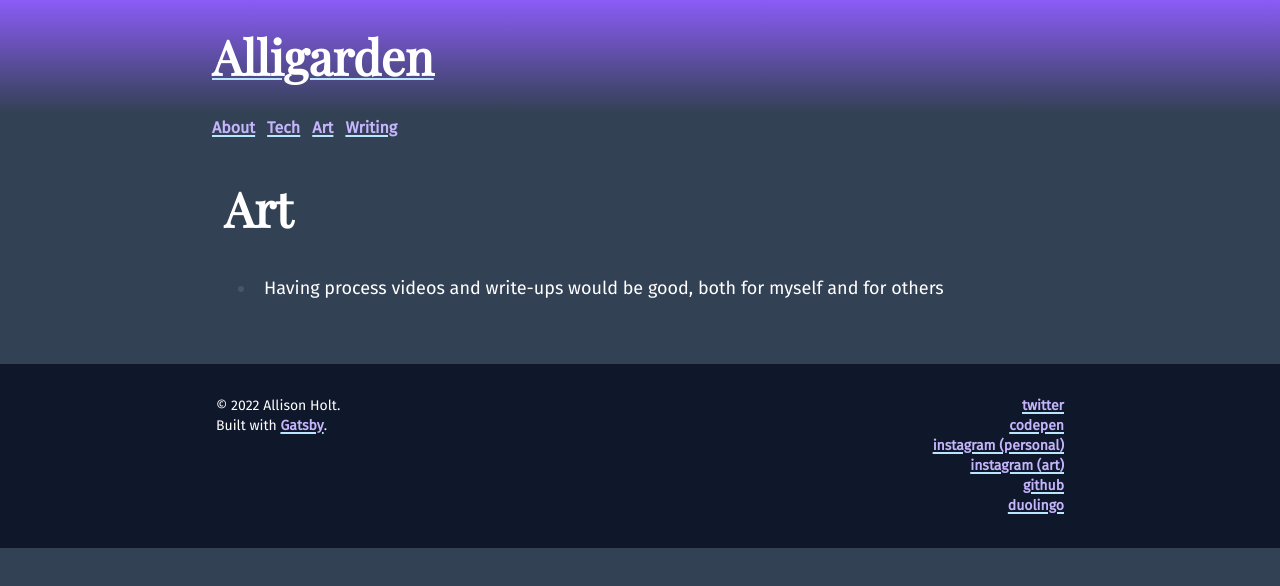
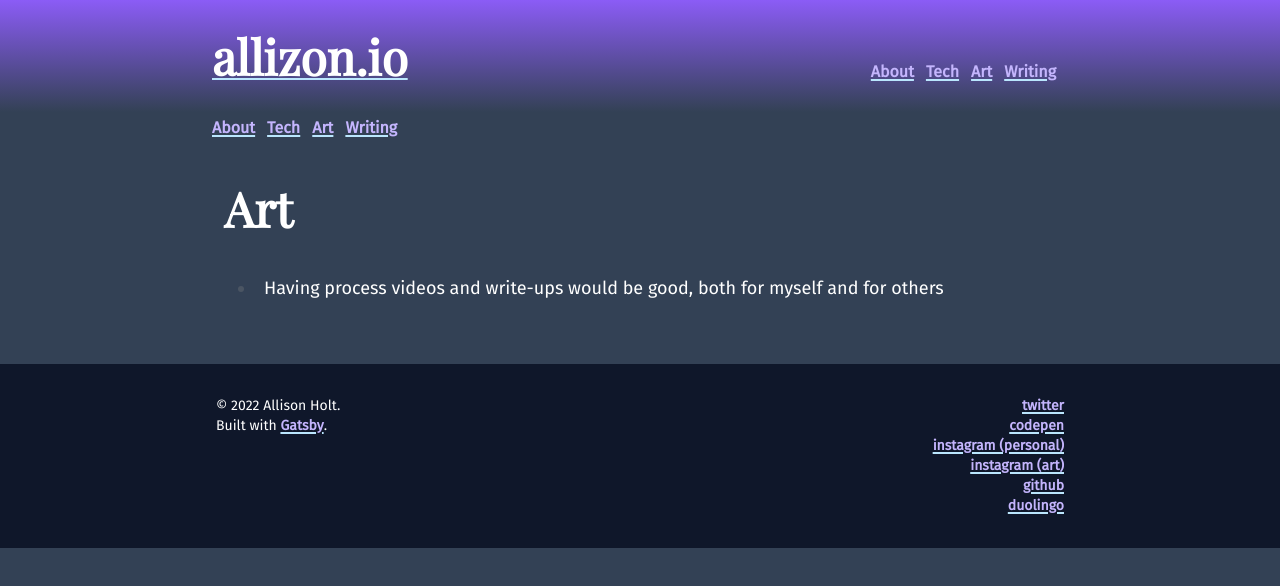
Before and after one commit to allizon/digital-garden, a Gatsby site: page /art in a window 1280 px wide. Built offline with nearby package versions, Linux system fonts and the light colour scheme; Gatsby itself is replaced by a stand-in of ours.

Commit message:
Reworking header a bit

```diff
--- a/gatsby-config.js
+++ b/gatsby-config.js
@@ -1,7 +1,7 @@
 module.exports = {
   siteMetadata: {
-    title: `Alligarden`,
-    description: ``,
+    title: `allizon.io`,
+    description: `The digital knowledge garden and public home for web developer, graphic designer and all around rad lady Allison Holt.`,
     author: `Axxxxxx Holt`,
     siteUrl: `https://allizon.github.io/`,
   },
--- a/src/components/header.js
+++ b/src/components/header.js
@@ -2,14 +2,21 @@
 import PropTypes from "prop-types";
 import { Link } from "gatsby";
 
+import Menu from "./menu";
+
 const Header = ({ siteTitle }) => (
   <header className="bg-gradient-to-b from-purple-500 to-slate-700">
-    <div className="max-w-4xl m-0 mx-auto py-8 px-5">
-      <h1 className="text-5xl m-0 font-extrabold">
-        <Link to="/" className="text-white">
-          {siteTitle}
-        </Link>
-      </h1>
+    <div className="flex max-w-4xl m-0 mx-auto">
+      <div className="py-8 px-5 w-1/2">
+        <h1 className="text-5xl m-0 font-extrabold">
+          <Link to="/" className="text-white">
+            {siteTitle}
+          </Link>
+        </h1>
+      </div>
+      <div className="w-1/2 place-self-end text-right">
+        <Menu />
+      </div>
     </div>
   </header>
 );
--- a/src/components/layout-mdx.js
+++ b/src/components/layout-mdx.js
@@ -10,7 +10,6 @@
 import { useStaticQuery, graphql } from "gatsby";
 
 import Header from "./header";
-import Menu from "./menu";
 import Footer from "./footer";
 import "../styles.css";
 
@@ -28,7 +27,6 @@
   return (
     <>
       <Header siteTitle={data.site.siteMetadata?.title || `Title`} />
-      <Menu />
       <div className="max-w-4xl px-4 m-0 mx-auto">
         <main className="w-full">
           <section
--- a/src/pages/index.mdx
+++ b/src/pages/index.mdx
@@ -1,5 +1,5 @@
 # Hi there, I'm Allison.
-I'm just getting this page set up so...patience, okay? Consider the work I'm doing on the site to be "showing my work" &mdash; I'm letting it be live during development, and the [source code is up on Github](https://github.com/allizon/digital-garden).
+I'm just getting this page set up so...patience, okay? Consider the work I'm doing on the site to be "showing my work" &mdash; I'm letting it be live during development, and the [source code is up on Github](https://github.com/allizon/digital-garden). I'm aware this site has a loooong way to go.
 
 ## Who I Am
 I've been a professional web developer for more than two decades, hard that is to believe. (Well, I don't know how hard it is for _you_ to believe, but it's really disconcerting for _me_.) I originally started working on the website for the magazine I worked for way back in 1998, fell in love with the whole website-building business and never looked back. That means I'm technically in my fourth different decade of doing this for a living!
```
